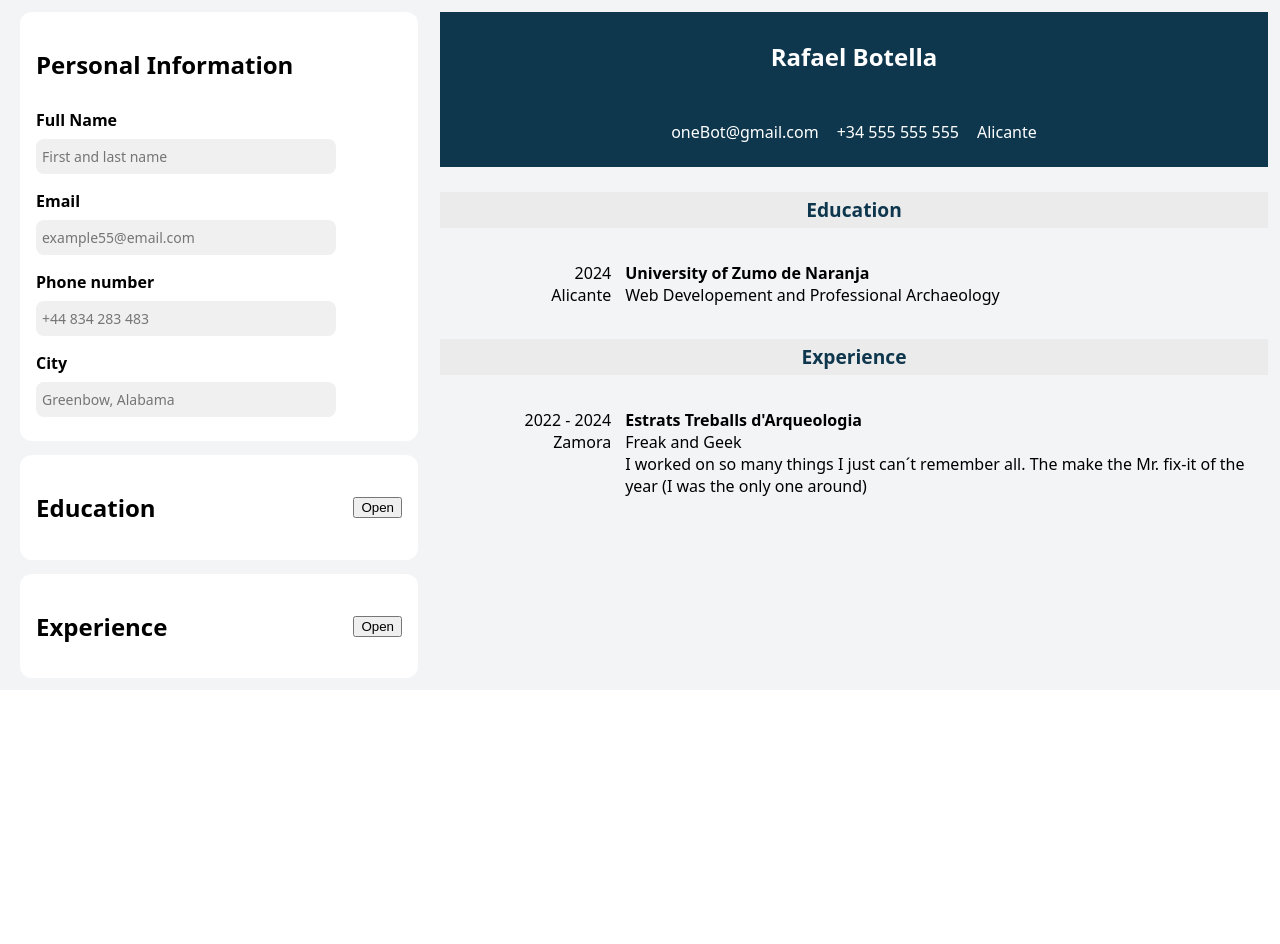
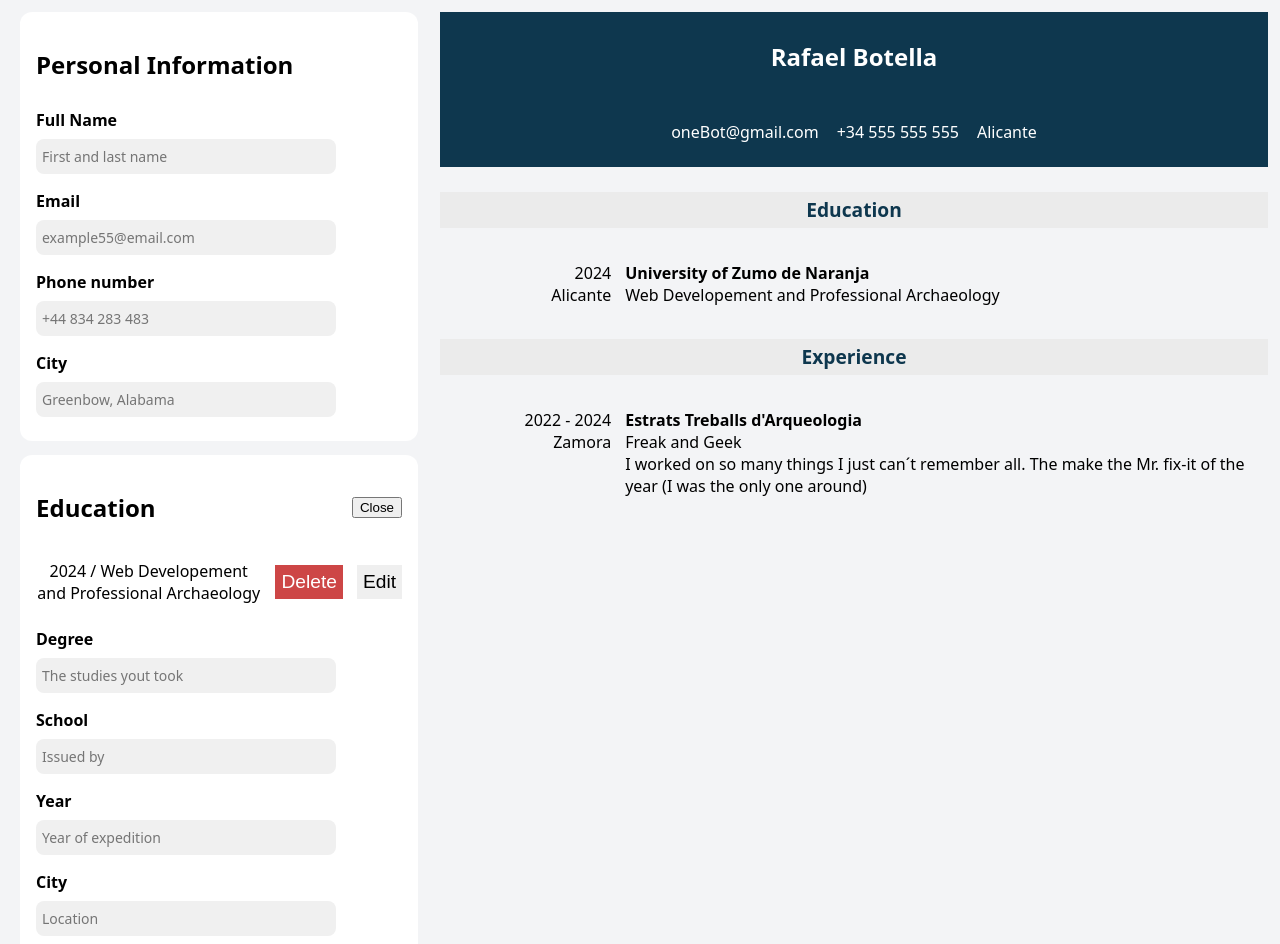
Before and after one commit to rafabo7/top-cv-application, a React (Vite) app: page / in a window 1280 px wide. Shown: the top 944 px of the page. Before the commit the page ends 800 px from the top, so only its background shows below. Built offline with nearby package versions, Linux system fonts and the light colour scheme.

Commit message:
First setps on the logic for edit button a little messy

```diff
--- a/src/App.jsx
+++ b/src/App.jsx
@@ -12,9 +12,14 @@ function App() {
   const [personalInfo, setPersonalInfo] = useState(exampleData.personalInfo)
   const [education, setEducation] = useState(exampleData.education)
   const [experience, setExperience] = useState(exampleData.experience)
+  const [toEdit, setToEdit] = useState({})
+
+    function onEdit (item) {
+        console.log(item)
+        setToEdit(item)}
 
   //State for one section open at a time
-  const [open, setOpen] = useState('null')
+  const [open, setOpen] = useState('education')
 
   function handlePersonalInfoChange (e) {
     const { key } = e.target.dataset
@@ -53,6 +58,7 @@ function addEducationInfo(form) {
   const newEducation = [...education, newEntry]
   form.reset()
   setEducation(newEducation)
+  setToEdit({})
   }
 
   function addExperienceInfo(form) {
@@ -74,12 +80,11 @@ function addEducationInfo(form) {
     const newExperience = [...experience, newEntry]
     form.reset()
     setExperience(newExperience)
+    setToEdit({})
     }
 
     function onDelete (item, section) {
       const deletedId = item.id
-      console.log(deletedId)
-      console.log(section)
 
       if (section === 'education') deleteData(deletedId, education, section)
       if (section === 'experience') deleteData(deletedId, experience, section)
@@ -107,7 +112,9 @@ function addEducationInfo(form) {
       isOpen={open}
       toggleIsOpen={toggleIsOpen}
       onSave={onSave}
-      onDelete={onDelete} />
+      onDelete={onDelete}
+      toEdit={toEdit}
+      onEdit={onEdit} />
 
     <Output
       personalInfo={personalInfo}
--- a/src/components/Education.jsx
+++ b/src/components/Education.jsx
@@ -8,11 +8,14 @@ export function Education ({
     education,
     isOpen,
     toggleIsOpen,
-    onChange,
     onSave,
-    onDelete}) {
+    onDelete,
+    onEdit,
+    toEdit}) {
+
 
     const { degree, year, school, city } = education
+
 
     return (
         <section className={`education section`}>
@@ -32,11 +35,13 @@ export function Education ({
                 <>
                 <EducationDisplay
                     education={education}
-                    onChange={onChange}
-                    onDelete={onDelete} />
+                    onDelete={onDelete}
+                    onEdit={onEdit}  />
 
                 <EducationForm
-                onSave={onSave} />
+                onSave={onSave}
+                toEdit={toEdit}
+                education={education} />
                 </>
 
              ) }
--- a/src/components/EducationDisplay.jsx
+++ b/src/components/EducationDisplay.jsx
@@ -13,7 +13,10 @@ export function EducationDisplay ({ education, onDelete, onEdit }) {
                 className='delete-button'>
                     Delete
                     </button>
-            <button>Edit</button>
+            <button onClick={() => {
+                onEdit(item, 'education')
+                onDelete(item, 'education')
+                }}>Edit</button>
             </p>
             )
      )
--- a/src/components/EducationForm.jsx
+++ b/src/components/EducationForm.jsx
@@ -1,6 +1,9 @@
 import { InputField } from "./InputField"
 
-export function EducationForm ({ onSave }) {
+export function EducationForm ({ onSave, toEdit }) {
+
+
+
 
     return (
         <form className="education-form"
@@ -13,28 +16,32 @@ export function EducationForm ({ onSave }) {
                     id="degree"
                     type="text"
                     data-key="degree"
-                    placeHolder="The studies yout took" />
+                    placeHolder="The studies yout took"
+                    value={toEdit ? toEdit.degree : ""} />
 
                     <InputField
                     labelText="School"
                     id="school"
                     type="text"
                     data-key="school"
-                    placeHolder="Issued by" />
+                    placeHolder="Issued by"
+                    value={toEdit ? toEdit.school : ""} />
 
                     <InputField
                     labelText="Year"
                     id="year"
                     type="text"
                     data-key="year"
-                    placeHolder="Year of expedition" />
+                    placeHolder="Year of expedition"
+                    value={toEdit ? toEdit.year : ""} />
 
                     <InputField
                     labelText="City"
                     id="city"
                     type="text"
                     data-key="city"
-                    placeHolder="Location" />
+                    placeHolder="Location"
+                    value={toEdit ? toEdit.degree : ""} />
 
                     <input type='submit' value='Save'/>
 
--- a/src/components/Experience.jsx
+++ b/src/components/Experience.jsx
@@ -3,7 +3,13 @@ import { ExperienceDisplay } from "./ExperienceDisplay"
 import '../Styles/InputSections.css'
 
 
-export function Experience ({experience, isOpen, toggleIsOpen, onChange, onSave, onDelete}) {
+export function Experience ({experience,
+    isOpen,
+    toggleIsOpen,
+    onSave,
+    onDelete,
+    onEdit,
+    toEdit}) {
 
 
     return (
@@ -24,9 +30,12 @@ export function Experience ({experience, isOpen, toggleIsOpen, onChange, onSave,
                 <>
                 <ExperienceDisplay
                 experience={experience}
-                onDelete={onDelete} />
+                onDelete={onDelete}
+                onEdit={onEdit} />
 
-                <ExperienceForm onSave={onSave} />
+                <ExperienceForm
+                onSave={onSave}
+                toEdit={toEdit} />
                 </>
              ) }
 
--- a/src/components/ExperienceDisplay.jsx
+++ b/src/components/ExperienceDisplay.jsx
@@ -1,6 +1,6 @@
 import '../Styles/EdExDisplay.css'
 
-export function ExperienceDisplay ({ experience, onDelete }) {
+export function ExperienceDisplay ({ experience, onDelete, onEdit }) {
 
     return (
         experience.map(
@@ -11,7 +11,10 @@ export function ExperienceDisplay ({ experience, onDelete }) {
                     onClick={() => onDelete(item, 'experience')}
                     className='delete-button'
                         >Delete</button>
-                <button>Edit</button>
+                <button onClick={() => {
+                onEdit(item, 'experience')
+                onDelete(item, 'experience')
+                }}>Edit</button>
                 </p>)
      )
 
--- a/src/components/ExperienceForm.jsx
+++ b/src/components/ExperienceForm.jsx
@@ -1,6 +1,6 @@
 import { InputField } from './InputField.jsx'
 
-export function ExperienceForm ({ onSave}) {
+export function ExperienceForm ({onSave, toEdit}) {
 
     return (
         <form className="education-form"
@@ -13,35 +13,40 @@ export function ExperienceForm ({ onSave}) {
                     id="position"
                     type="text"
                     data-key="position"
-                    placeHolder="Your position" />
+                    placeHolder="Your position"
+                    value={toEdit ? toEdit.position : ""} />
 
                     <InputField
                     labelText="Company"
                     id="company"
                     type="text"
                     data-key="company"
-                    placeHolder="e.g. Nestlé / My uncle's company etc." />
+                    placeHolder="e.g. Nestlé / My uncle's company etc."
+                    value={toEdit ? toEdit.company : ""}/>
 
                     <InputField
                     labelText="Description"
                     id="description"
                     type="textarea"
                     data-key="description"
-                    placeHolder="The role you played in the company, the goals you achivied, the projects you worked on, etc. Keep it simple." />
+                    placeHolder="The role you played in the company, the goals you achivied, the projects you worked on, etc. Keep it simple."
+                    value={toEdit ? toEdit.description : ""}/>
 
                     <InputField
                     labelText="Time"
                     id="time"
                     type="text"
                     data-key="time"
-                    placeHolder="2022 - present" />
+                    placeHolder="2022 - present"
+                    value={toEdit ? toEdit.time : ""}/>
 
                     <InputField
                     labelText="City"
                     id="city"
                     type="text"
                     data-key="city"
-                    placeHolder="Location" />
+                    placeHolder="Location"
+                    value={toEdit ? toEdit.city : ""}/>
 
                     <input type='submit' value='Save'/>
 
--- a/src/components/InputField.jsx
+++ b/src/components/InputField.jsx
@@ -1,6 +1,14 @@
 import '../Styles/InputField.css'
 
-export function InputField ({ labelText, id, type, onChange, "data-key": dataKey, placeHolder}) {
+export function InputField ({
+    labelText,
+    id,
+    type,
+    onChange,
+    "data-key": dataKey,
+    placeHolder,
+    value}) {
+
 
     return (
         <section className='input-field'>
@@ -20,7 +28,8 @@ export function InputField ({ labelText, id, type, onChange, "data-key": dataKey
             id={id}
             onChange={onChange}
             data-key={dataKey}
-            placeholder={placeHolder} />
+            placeholder={placeHolder}
+            value={value} />
         )}
 
         </section>
--- a/src/components/Interface.jsx
+++ b/src/components/Interface.jsx
@@ -12,7 +12,12 @@ export function Interface ({ onChange,
     toggleIsOpen,
     toggleIsCollapsed,
     onSave,
-    onDelete }) {
+    onDelete,
+    onEdit,
+    toEdit }) {
+
+
+
 
     return (
         <section className="interface">
@@ -24,7 +29,10 @@ export function Interface ({ onChange,
             toggleIsOpen={toggleIsOpen}
             toggleIsCollapsed={toggleIsCollapsed}
             onSave={onSave}
-            onDelete={onDelete} />
+            onDelete={onDelete}
+            onEdit={onEdit}
+            toEdit={toEdit}
+             />
 
             <Experience
             experience={experience}
@@ -33,7 +41,9 @@ export function Interface ({ onChange,
             toggleIsOpen={toggleIsOpen}
             toggleIsCollapsed={toggleIsCollapsed}
             onSave={onSave}
-            onDelete={onDelete}  />
+            onDelete={onDelete}
+            onEdit={onEdit}
+            toEdit={toEdit}  />
 
 
         </section>
```
